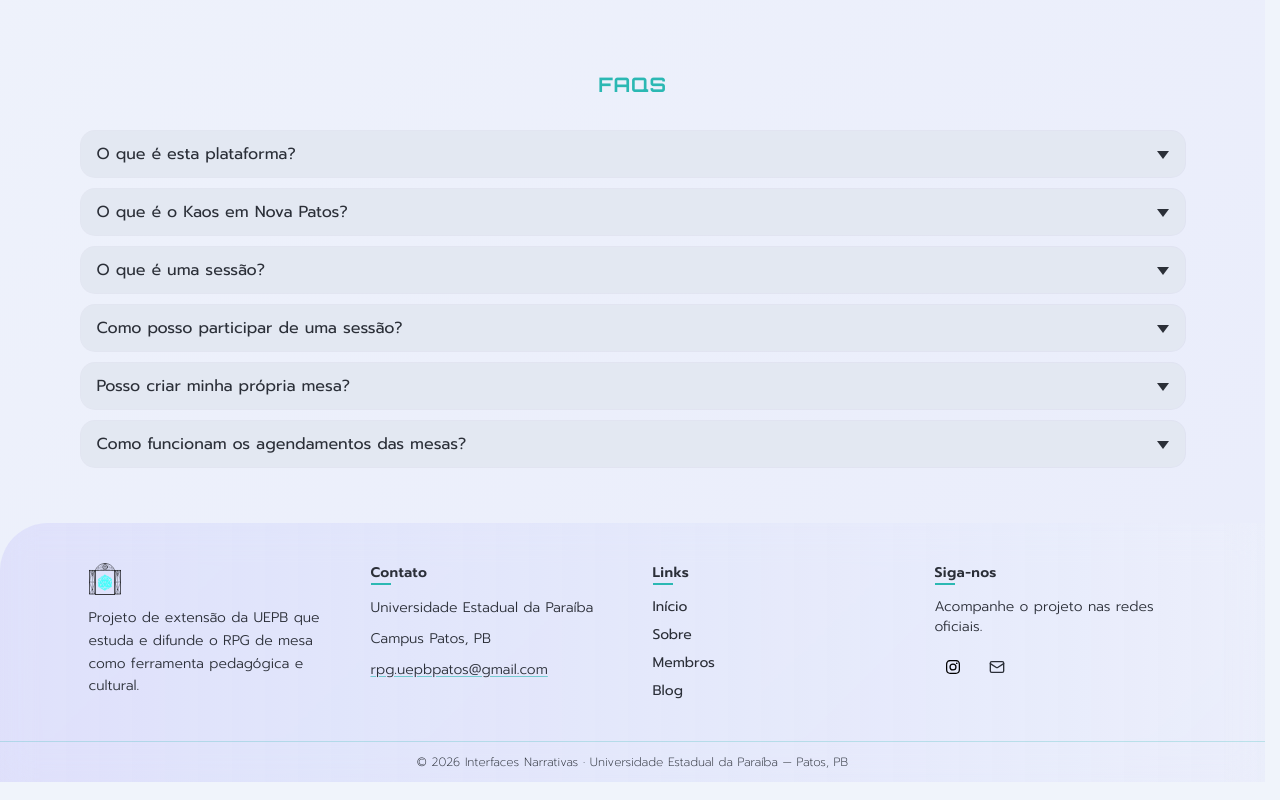
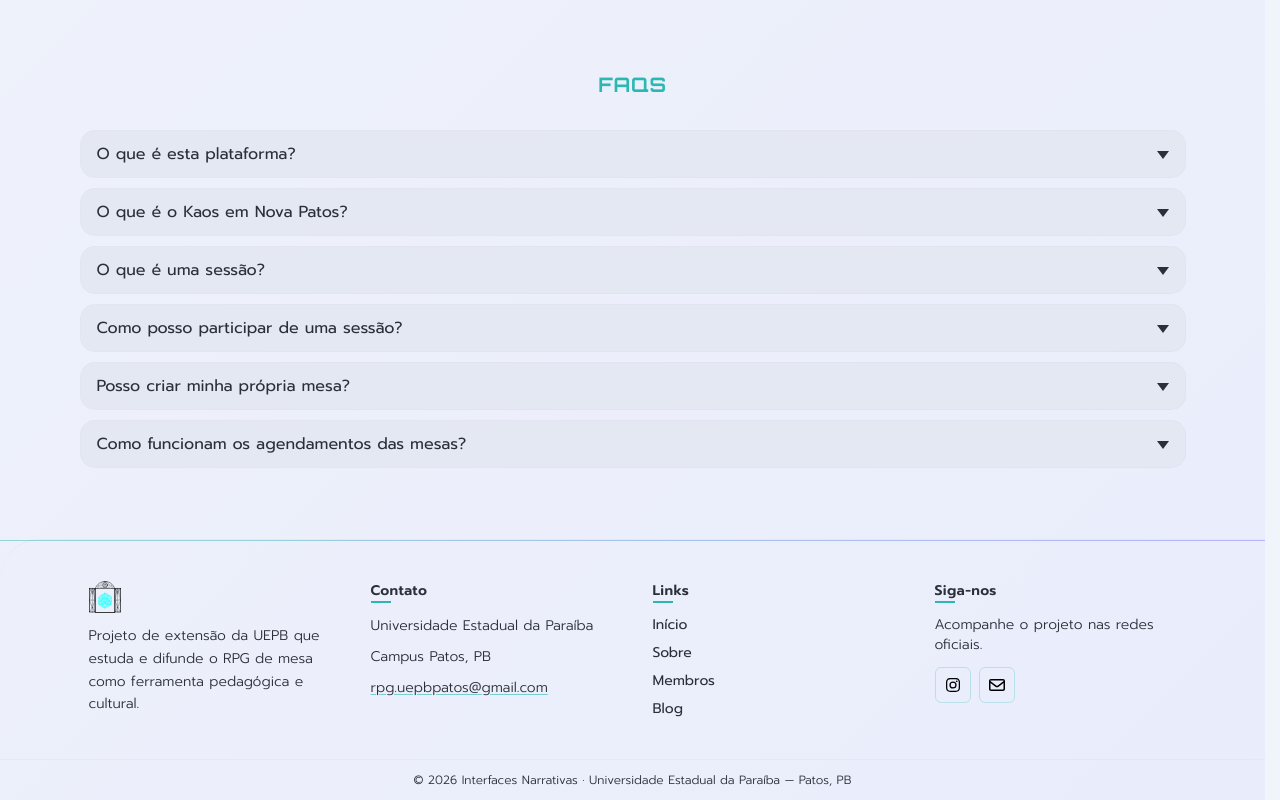
Before and after one commit to ghost-pipe-org/rpg-narrative-interfaces-web, a React (Vite) app: page / in a window 1280 px wide. Shown: the part 3791-4591 px from the top of the page. Built offline with nearby package versions, Linux system fonts and the light colour scheme.

Commit message:
feat: update asset exports in index.ts, enhance Footer component with new social media icons and improved styling

```diff
--- a/src/shared/components/layout/footer.tsx
+++ b/src/shared/components/layout/footer.tsx
@@ -1,8 +1,12 @@
 import type { ReactNode } from "react"
 import { Link } from "react-router"
-import { Mail } from "lucide-react"
 import { Button } from "../ui/button"
-import { logoDark, logoInstagram, logoLight } from "@/shared/assets"
+import {
+  logoDark,
+  logoLight,
+  logoGmail,
+  logoInstagram,
+} from "@/shared/assets"
 import { menuLanding } from "@/shared/routes/menus/menuLanding"
 
 const EMAIL = "rpg.uepbpatos@gmail.com"
@@ -13,7 +17,10 @@ const MUTED = "text-sm font-light text-reverted-foreground/75"
 const NAV_LINK =
   "w-fit text-sm text-reverted-foreground/80 transition-colors hover:text-primary"
 const SOCIAL_BTN =
-  "size-9 rounded-sm bg-reverted-foreground text-reverted-background shadow-none hover:bg-primary hover:text-primary-foreground"
+  "size-9 rounded-sm border border-reverted-foreground/25 bg-reverted-foreground/10 shadow-none hover:border-primary hover:bg-primary"
+const SOCIAL_ICON = "size-4 shrink-0 dark:brightness-0 dark:invert"
+const GRADIENT_BORDER =
+  "bg-[linear-gradient(185deg,#7a6cff,#6f75f5,#647eeb,#5987e0,#4e90d6,#4398cc,#38a1c2,#2daab7,#22b3ad)]"
 
 function FooterHeading({ children }: Readonly<{ children: ReactNode }>) {
   return (
@@ -30,7 +37,11 @@ function FooterHeading({ children }: Readonly<{ children: ReactNode }>) {
 }
 
 export const Footer = () => (
-  <footer className="mt-auto w-full shrink-0 rounded-tl-[2.5rem] bg-linear-to-r from-secondary/10 to-background/30 backdrop-blur-lg supports-backdrop-filter:to-background/25 text-reverted-foreground sm:rounded-tl-[3rem]">
+  <footer className="mt-4 w-full shrink-0 rounded-tl-[2.5rem] bg-transparent border-t border-muted/80 text-reverted-foreground">
+    <div
+      className={`h-px w-full shrink-0 opacity-45 ${GRADIENT_BORDER}`}
+      aria-hidden
+    />
     <div className="mx-auto grid max-w-6xl gap-8 px-6 py-8 sm:px-8 sm:py-10 md:grid-cols-2 lg:grid-cols-4 lg:gap-10">
       <div className={COL}>
         <Link to="/" className="inline-flex w-fit">
@@ -75,21 +86,21 @@ export const Footer = () => (
           <Button asChild size="icon" className={SOCIAL_BTN}>
             <a href={INSTAGRAM} target="_blank" rel="noopener noreferrer">
               <span className="sr-only">Instagram</span>
-              <img src={logoInstagram} alt="" className="size-4" aria-hidden />
+              <img src={logoInstagram} alt="" className={SOCIAL_ICON} aria-hidden />
             </a>
           </Button>
           <Button asChild size="icon" className={SOCIAL_BTN}>
             <a href={`mailto:${EMAIL}`}>
               <span className="sr-only">E-mail</span>
-              <Mail className="size-4" aria-hidden />
+              <img src={logoGmail} alt="" className={SOCIAL_ICON} aria-hidden />
             </a>
           </Button>
         </div>
       </div>
     </div>
 
-    <div className="border-t border-reverted-foreground/15">
-      <p className="py-3 text-center text-xs text-reverted-foreground/70 font-extralight">
+    <div className="border-t border-muted/80">
+      <p className="py-3 text-center text-xs text-reverted-foreground/70 font-light">
         © {new Date().getFullYear()} Interfaces Narrativas · Universidade Estadual
         da Paraíba — Patos, PB
       </p>
```
Also changed, not shown: src/shared/assets/index.ts (+7 -6 lines).
